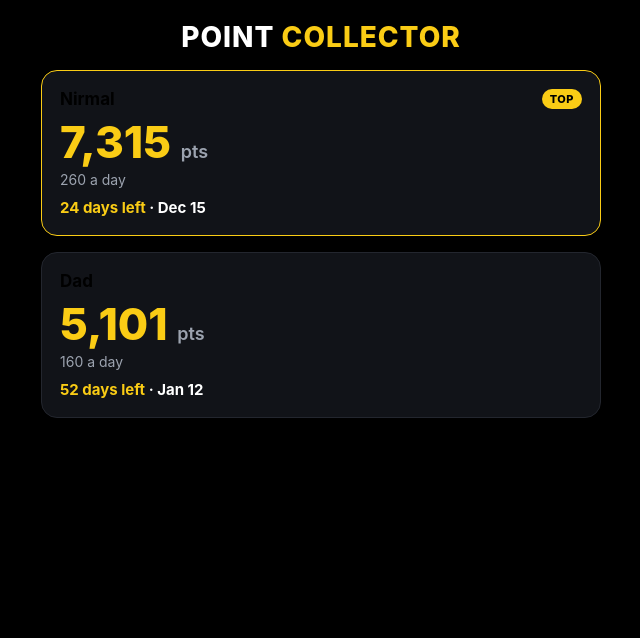
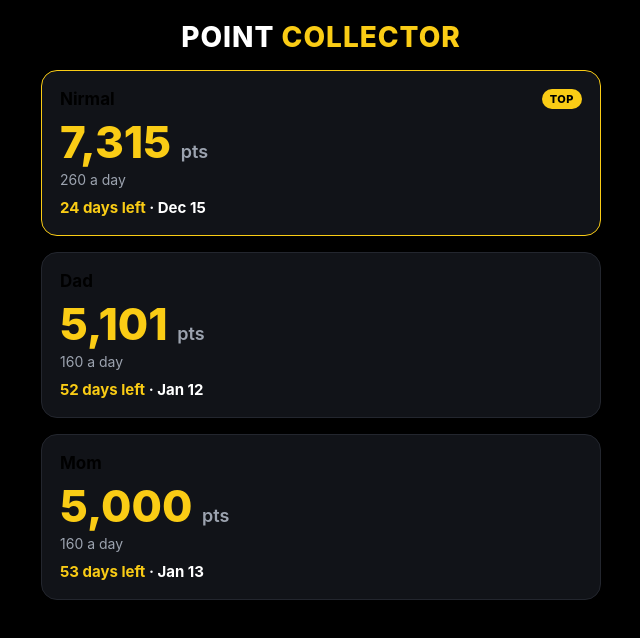
Before and after one commit to Center07/point-collector, a plain HTML site: page index.html in a window 1280 px wide. Shown: the whole page, without its empty margins (319-959 px from the left). Drawn offline with Linux system fonts and the light colour scheme.

Commit message:
Add Mom's account box: 5,000 pts, 160 a day

```diff
--- a/index.html
+++ b/index.html
@@ -40,5 +40,12 @@
     <div class="rate">160 a day</div>
     <div class="days"><span>52 days left</span> · Jan 12</div>
   </div>
+
+  <div class="box">
+    <div class="row"><span class="name">Mom</span></div>
+    <div class="pts">5,000 <small>pts</small></div>
+    <div class="rate">160 a day</div>
+    <div class="days"><span>53 days left</span> · Jan 13</div>
+  </div>
 </body>
 </html>
```
